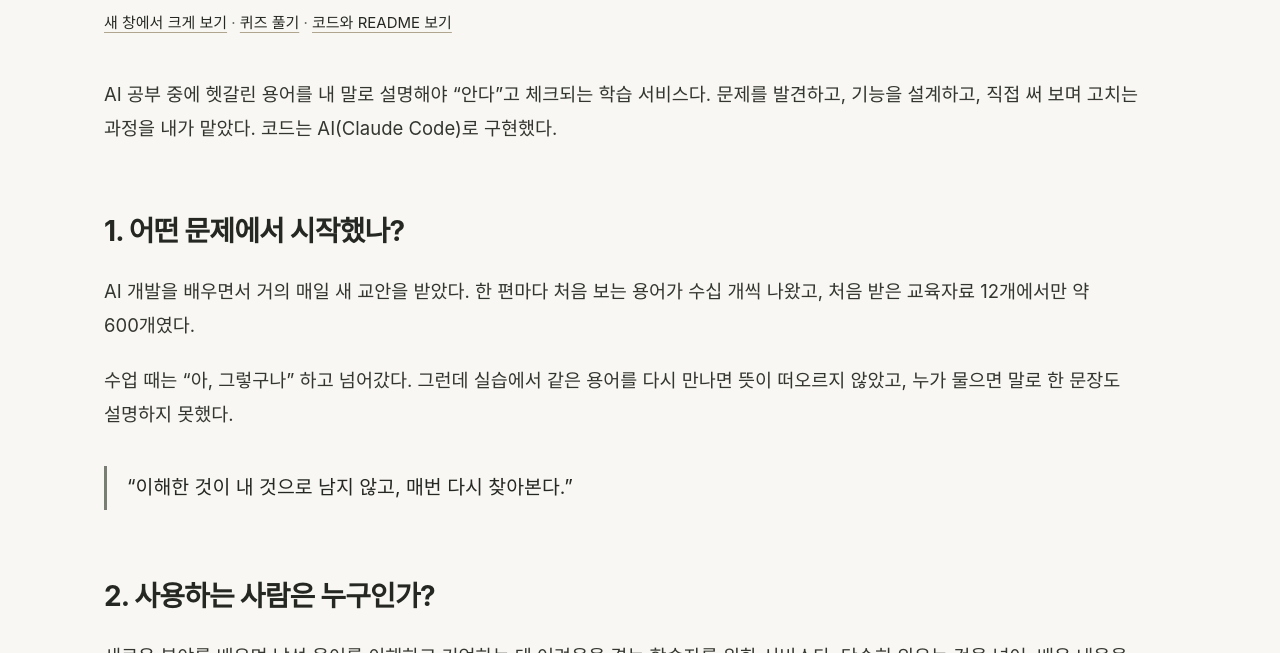
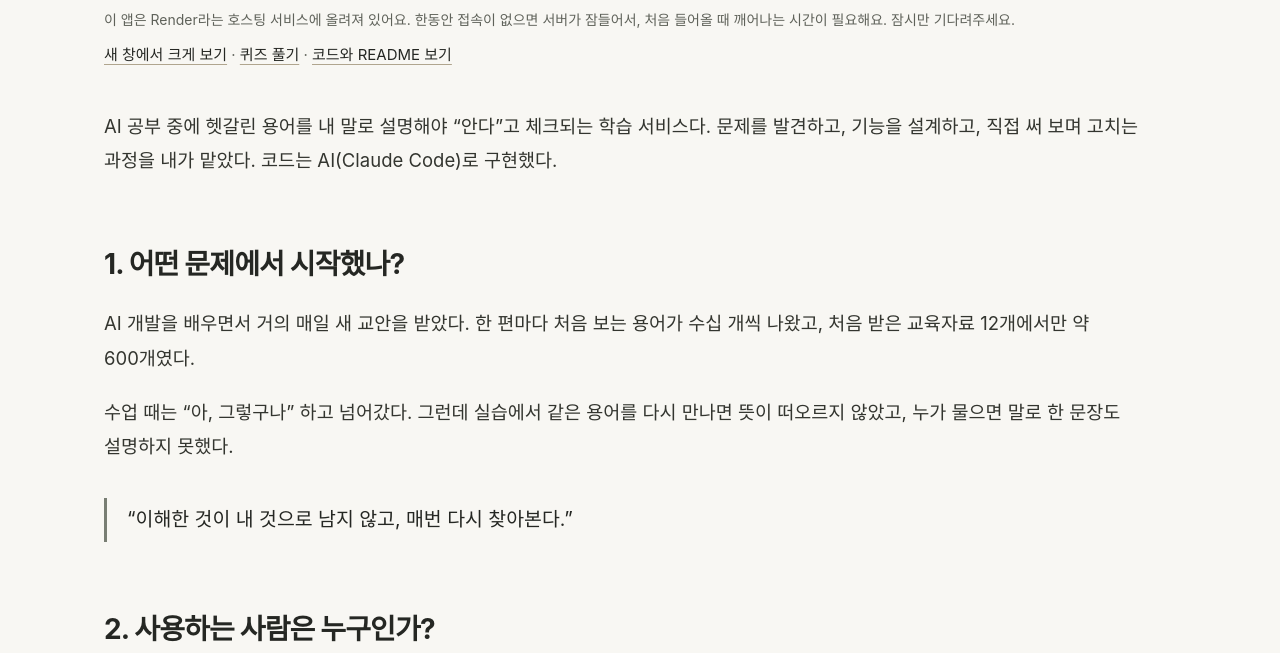
Before and after one commit to k-im-rose/k-im-rose.github.io, a Jekyll site: the page built from _posts/2026-11-15-agmwo.md, in a window 1280 px wide and 900 px high, scrolled down 846 px, cut to the strip 247-900 px from the top of the window. Built offline with Jekyll 4.4.1, drawn with Linux system fonts in a browser that asks for light colours; some web fonts are replaced.

Commit message:
아, 그게 뭐더라? 글에 Render 깨어나는 안내 추가
처음 접속할 때 Render 안내 화면이 보이는 이유를 iframe 아래에 짧게 적음.

Co-Authored-By: Claude Haiku 5.5 <noreply@anthropic.com>

```diff
--- a/_posts/2026-11-15-agmwo.md
+++ b/_posts/2026-11-15-agmwo.md
@@ -10,6 +10,7 @@ summary: '헷갈리는 AI 용어를 찾고 내 말로 설명해야 "안다"고
 <div class="game-embed">
   <iframe src="https://aiffel-study-terms.onrender.com/" title="아, 그게 뭐더라? 용어 사전" loading="lazy"></iframe>
 </div>
+<p class="game-note">이 앱은 Render라는 호스팅 서비스에 올려져 있어요. 한동안 접속이 없으면 서버가 잠들어서, 처음 들어올 때 깨어나는 시간이 필요해요. 잠시만 기다려주세요.</p>
 <p class="game-links"><a href="https://aiffel-study-terms.onrender.com/" target="_blank" rel="noopener">새 창에서 크게 보기</a> · <a href="https://aiffel-study-terms.onrender.com/quiz.html" target="_blank" rel="noopener">퀴즈 풀기</a> · <a href="https://github.com/k-im-rose/aiffel/tree/main/study-terms-app" target="_blank" rel="noopener">코드와 README 보기</a></p>
 
 AI 공부 중에 헷갈린 용어를 내 말로 설명해야 "안다"고 체크되는 학습 서비스다. 문제를 발견하고, 기능을 설계하고, 직접 써 보며 고치는 과정을 내가 맡았다. 코드는 AI(Claude Code)로 구현했다.
--- a/assets/css/cv.css
+++ b/assets/css/cv.css
@@ -451,6 +451,7 @@ a.work-row:hover small { color: #fff; }
 .work .thought-body th { font-size: 14.5px; font-weight: 600; color: var(--soft); border-bottom-color: var(--ink); white-space: nowrap; }
 .work .thought-body .game-embed { margin: 0 0 12px; border: 1px solid var(--rule); background: #ecebe4; }
 .work .thought-body .game-embed iframe { display: block; width: 100%; height: min(78vh, 760px); border: 0; }
+.work .thought-body .game-note { margin: 0 0 10px; font-size: 14px; line-height: 1.6; color: var(--soft); }
 .work .thought-body .game-links { margin: 0 0 40px; font-size: 15px; color: var(--soft); }
 .work .thought-body .shot { margin: 24px 0 36px; }
 .work .thought-body .shot img { border: 1px solid var(--hair); border-radius: 8px; }
```
